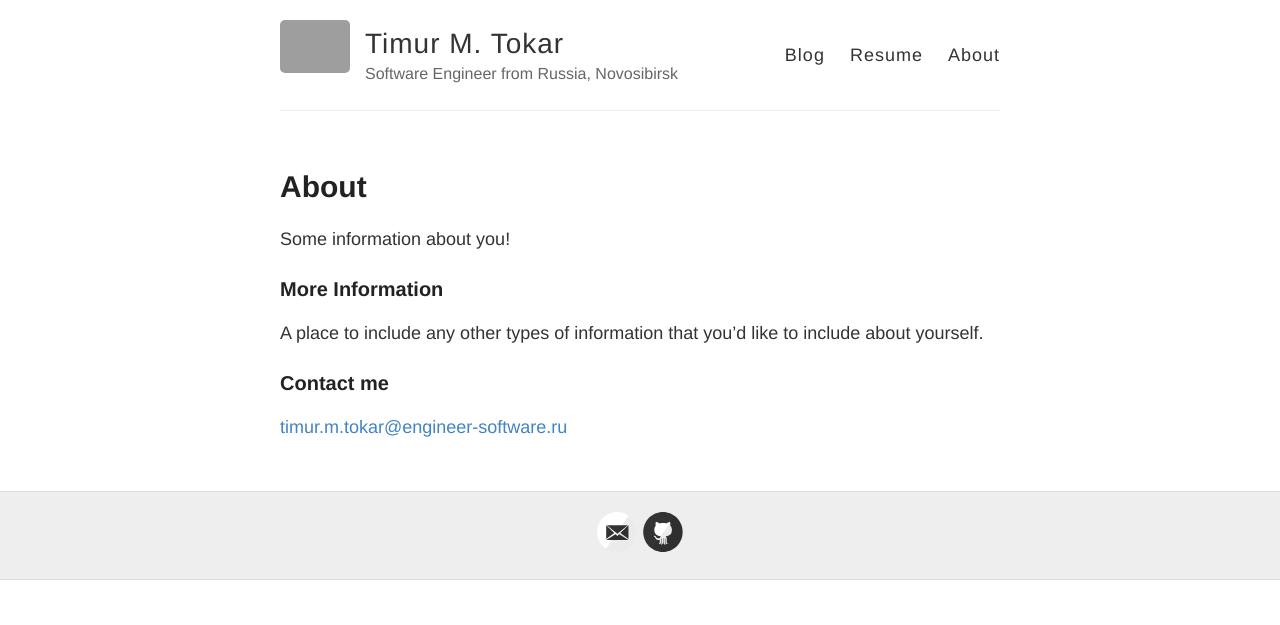
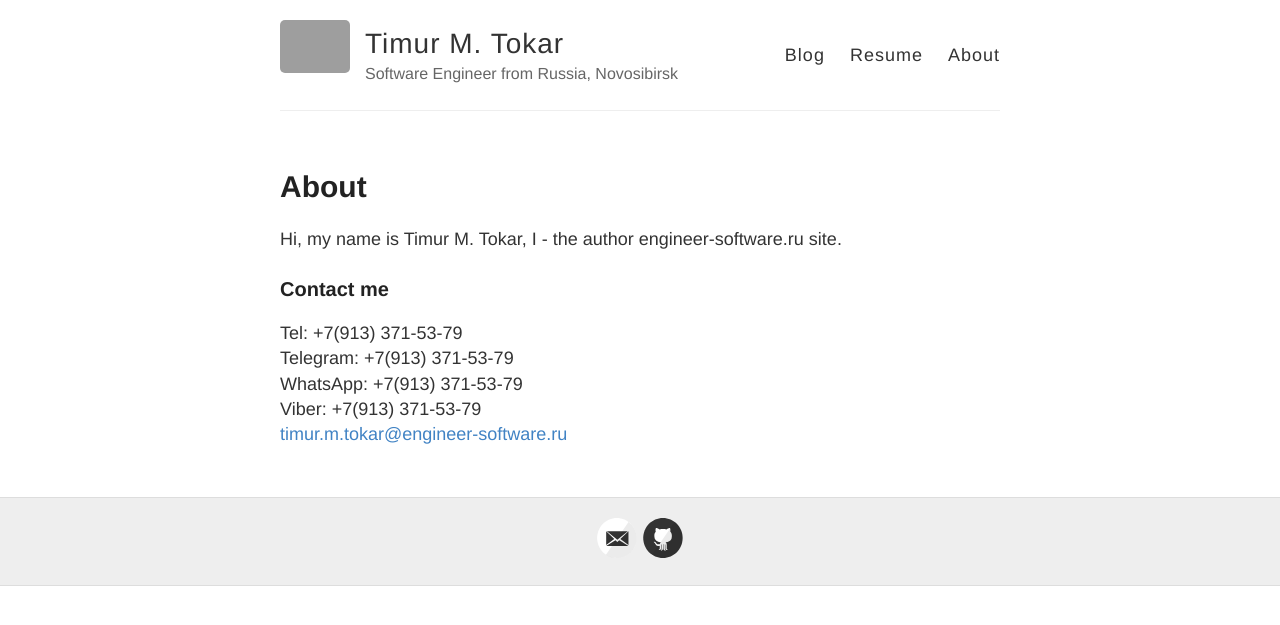
Before and after one commit to tokar-t-m/tokar-t-m, a Jekyll site: the page built from about.md, in a window 1280 px wide. Shown: the top 625 px of the page. Built offline with Jekyll 4.4.1, drawn with Linux system fonts in a browser that asks for light colours; grey boxes are pictures that could not be loaded.

Commit message:
update About

```diff
--- a/about.md
+++ b/about.md
@@ -4,12 +4,12 @@ title: About
 permalink: /about/
 ---
 
-Some information about you!
-
-### More Information
-
-A place to include any other types of information that you'd like to include about yourself.
+Hi, my name is Timur M. Tokar, I - the author engineer-software.ru site.
 
 ### Contact me
 
+Tel: +7(913) 371-53-79
+Telegram: +7(913) 371-53-79
+WhatsApp: +7(913) 371-53-79
+Viber: +7(913) 371-53-79
 [timur.m.tokar@engineer-software.ru](mailto:timur.m.tokar@engineer-software.ru)
```
